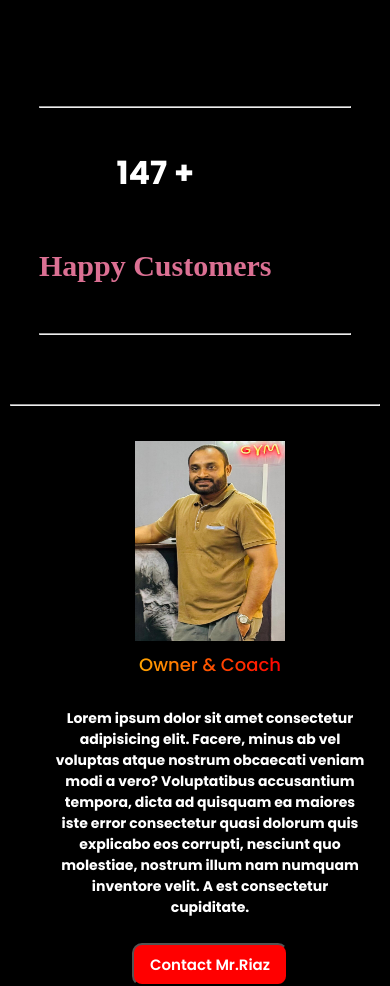
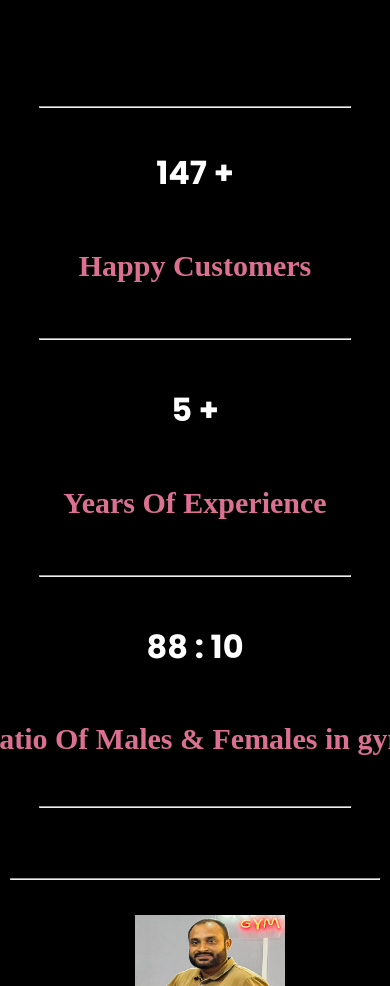
Before and after one commit to MuhammadTaha01/gym, a React (Vite) app: page / in a window 390 px wide. Shown: the part 3820-4806 px from the top of the page. Built offline with nearby package versions, Linux system fonts and the light colour scheme; a web font is replaced by a local one.

Commit message:
Counter was  made responsive for max-width: 480px

```diff
--- a/src/componentsCSS/counter.css
+++ b/src/componentsCSS/counter.css
@@ -62,3 +62,28 @@
     font-size: 30px;
     font-family: 'Zeyada';
 }
+
+.Hr-2,
+.Hr-3
+{
+    display: none;
+}
+
+/* This section is for responsiveness */
+@media (max-width: 480px)
+{
+    .Hr-2,
+    .Hr-3
+    {
+        display: flex;
+    }
+
+    .Counter-Container .Counter-Data-Container
+    {
+        margin: 0;
+        padding: 0;
+        display: flex;
+        flex-direction: column;
+        gap: 5px;
+    }
+}
--- a/src/componentsJSX/counter.jsx
+++ b/src/componentsJSX/counter.jsx
@@ -18,10 +18,16 @@ const counter = () => {
                         <h1> {counterOn && <CountUp start={6} end={150} duration={5}/>} + </h1>
                         <h3> Happy Customers</h3>
                     </div>
+
+                    <hr className='Hr-2'/>
+
                     <div className="Counter2">
-                        <h1> {counterOn && <CountUp start={0} end={6} duration={5}/>} + </h1>
+                        <h1> {counterOn && <CountUp start={0} end={6} duration={10}/>} + </h1>
                         <h3>Years Of Experience</h3>
                     </div>
+
+                    <hr className='Hr-3'/>
+
                     <div className="Counter3">
                         <h1> {counterOn && <CountUp start={13} end={90} duration={5}/>} : {counterOn && <CountUp start={0} end={10} duration={5}/>} </h1>
                         <h3>Ratio Of Males & Females in gym</h3>
```
